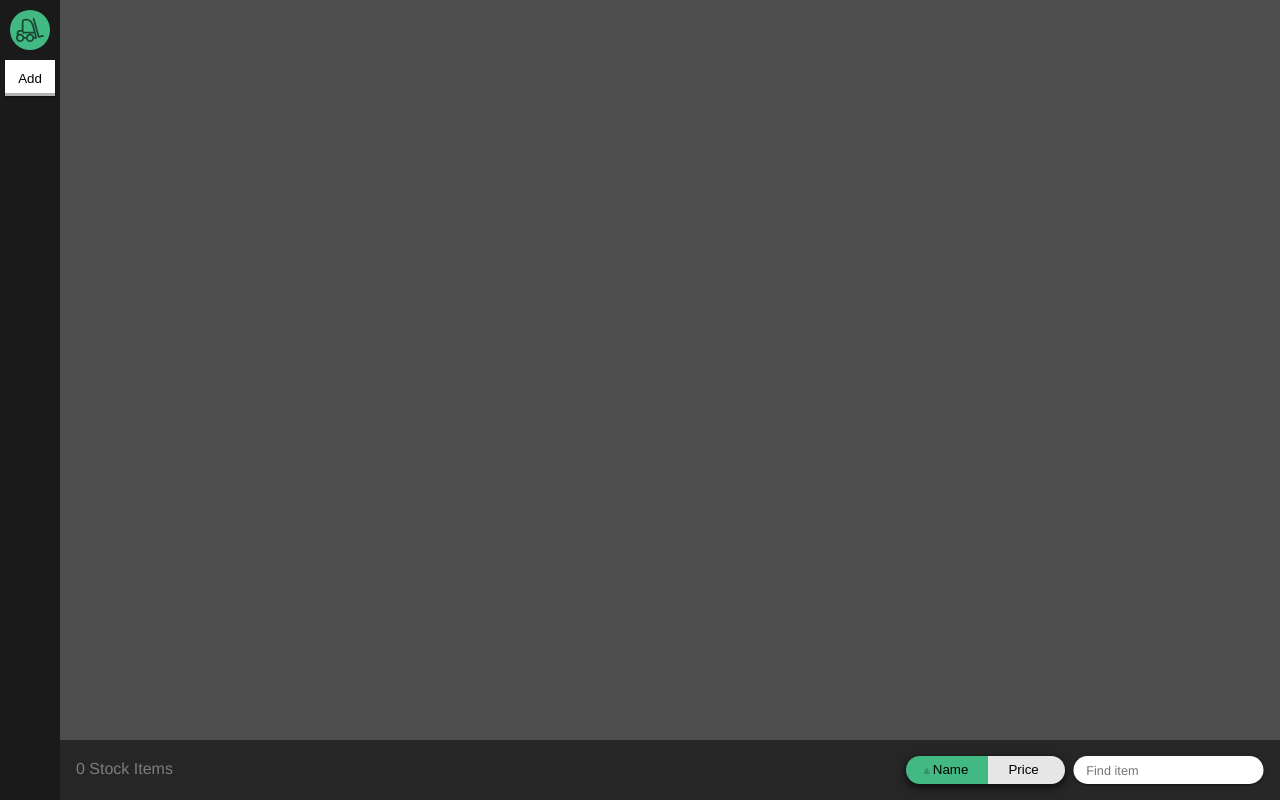
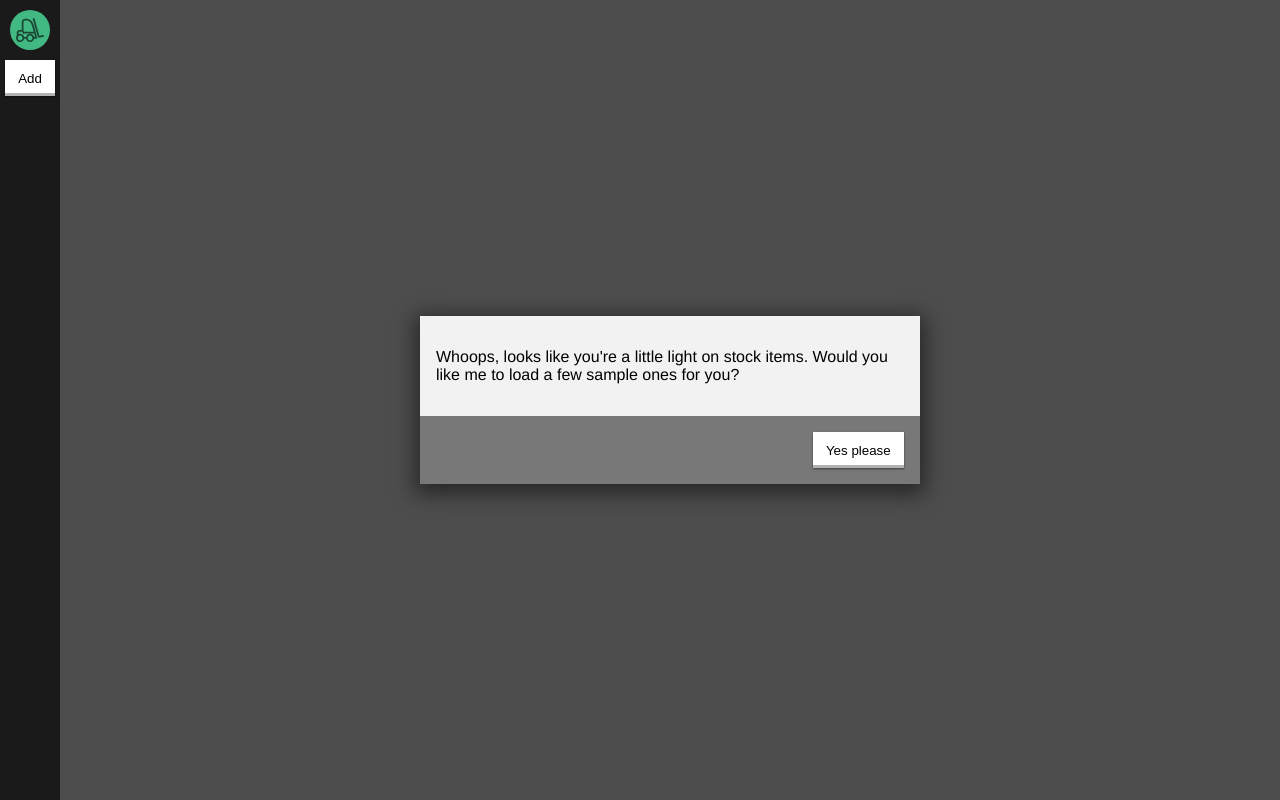
Before and after one commit to knagurski/inventory, a Vue app: page / in a window 1280 px wide. Shown: the top 800 px of the page. Built offline with nearby package versions, Linux system fonts and the light colour scheme.

Commit message:
Add support for fixtures

```diff
--- a/src/App.vue
+++ b/src/App.vue
@@ -46,6 +46,9 @@
       .$on('StockItem:cancel', () => {
         this.$data.selectedItem = null
       })
+      .$on('Fixtures:load', () => {
+        this.$data.itemManager.loadFixtures()
+      })
   },
   computed: {
     getState () {
@@ -72,6 +75,7 @@
     margin: 0;
     padding: 0;
     font-family: Helvetica Neue, Helvetica, Arial, sans-serif;
+    overflow: hidden; // Firefox seems to have a strange horizontal scroll issue
   }
 
   * {
--- /dev/null
+++ b/src/components/DialogBox.vue
@@ -0,0 +1,38 @@
+<template>
+    <div class="dialog">
+        <div class="dialog__message">
+            <slot></slot>
+        </div>
+        <toolbar class="dialog__toolbar">
+            <slot name="buttons"></slot>
+        </toolbar>
+    </div>
+</template>
+
+<script>
+import Toolbar from './Toolbar'
+
+export default {
+  name: 'DialogBox',
+  components: {Toolbar}
+}
+</script>
+
+<style lang="scss">
+    $bgColor: darken(white, 5%);
+
+    .dialog {
+        width: auto;
+        max-width: 500px;
+        background-color: $bgColor;
+        box-shadow: 0 5px 20px 5px transparentize(black, .5);
+
+        &__message {
+            padding: 1em;
+        }
+
+        &__toolbar {
+            justify-content: flex-end;
+        }
+    }
+</style>
--- a/src/components/ItemCard.vue
+++ b/src/components/ItemCard.vue
@@ -43,25 +43,26 @@
 </script>
 
 <style lang="scss">
-    $fontColor: lighten(rgb(0,0,0), 10%);
-    $cardColour: rgba(255,255,255,1);
+    $fontColor: lighten(black, 10%);
+    $cardColour: white;
 
     .item-card {
         cursor: pointer;
-        background-color: rgba(255,255,255,1);
+        background-color: $cardColour;
         width: 200px;
         max-width: 200px;
         margin: .5em;
-        box-shadow: 0 2px 4px 2px rgba(0,0,0,.1);
+        box-shadow: 0 2px 4px 2px rgba(0, 0, 0, .1);
         transition: all .2s ease-in-out;
 
         &:hover {
             transform: scale(1.01);
-            box-shadow: 0 2px 10px 5px rgba(0,0,0,.3);
-        }
+            box-shadow: 0 2px 10px 5px rgba(0, 0, 0, .3);
         }
 
-    .item-card--pending {
+        &--pending {
+            background-color: transparentize($cardColour, .2);
+
             &:after {
                 padding: .5rem;
                 font-size: .6em;
@@ -72,24 +73,25 @@
                 color: $cardColour;
                 background-color: transparentize(invert($cardColour), .6);
             }
-        background-color: transparentize($cardColour, .2);
         }
 
-    .item-card__image {
-        height:200px;
+        &__image {
+            height: 200px;
             background-color: #42b983;
         }
-    .item-card__info {
+
+        &__info {
             padding: .5em;
             color: $fontColor;
         }
-    .item-card__price {
+
+        &__price {
             font-size: .8em;
             color: lighten($fontColor, 20%);
             font-style: italic;
         }
 
-    .item-card__taxable {
+        &__taxable {
             font-size: .8em;
             color: lighten($fontColor, 40%);
 
@@ -100,4 +102,5 @@
                 content: ')'
             }
         }
+    }
 </style>
--- a/src/components/Listing.vue
+++ b/src/components/Listing.vue
@@ -1,5 +1,14 @@
 <template>
-    <section class="listing">
+    <section v-bind:class="getState()">
+        <dialog-box v-if="items.length < 1">
+            <p>Whoops, looks like you're a little light on stock items. Would you like
+            me to load a few sample ones for you?</p>
+
+            <div slot="buttons">
+                <button class="button" @click="loadFixtures">Yes please</button>
+            </div>
+        </dialog-box>
+        <template v-else>
             <div class="listing__items">
                 <div class="listing__items-wrapper">
                     <item-card v-for="item in filteredItems"
@@ -16,10 +25,13 @@
                 </div>
 
                 <div class="toolbar__section">
-                <item-sorter :orderAscending="orderAscending" :orderBy="orderBy"></item-sorter>
-                <input class="listing__filter" type="search" v-model="searchTerm" placeholder="Find item">
+                    <item-sorter :orderAscending="orderAscending"
+                                 :orderBy="orderBy"></item-sorter>
+                    <input class="listing__filter" type="search"
+                           v-model="searchTerm" placeholder="Find item">
                 </div>
             </toolbar>
+        </template>
     </section>
 </template>
 
@@ -27,6 +39,7 @@
 import ItemCard from './ItemCard'
 import Toolbar from './Toolbar'
 import ItemSorter from './ItemSorter'
+import DialogBox from './DialogBox'
 import Event from '../core/Event'
 
 export default {
@@ -48,6 +61,7 @@
     })
   },
   components: {
+    DialogBox,
     ItemSorter,
     Toolbar,
     ItemCard
@@ -85,6 +99,19 @@
       }
 
       return itemA.name.toLowerCase() > itemB.name.toLowerCase() ? 1 : -1
+    },
+    loadFixtures () {
+      Event.$emit('Fixtures:load')
+    },
+    getState () {
+      const baseClass = 'listing'
+      const classes = [baseClass]
+
+      if (this.$props.items.length < 1) {
+        classes.push(baseClass + '--no-items')
+      }
+
+      return classes
     }
   }
 }
@@ -95,6 +122,11 @@
         background: lighten(rgb(0, 0, 0), 30%);
         display: flex;
         flex-direction: column;
+
+        &--no-items {
+            justify-content: center;
+            align-items: center;
+        }
 
         &__items {
             flex: 1;
--- a/src/core/StockItemManager.js
+++ b/src/core/StockItemManager.js
@@ -1,4 +1,17 @@
 import StockItem from './StockItem'
+
+/**
+ * Generate a random lorempixel image url
+ *
+ * @param {String} itemName
+ * @return {String}
+ */
+function getRandomImageUrl (itemName) {
+  const sections = ['business', 'city', 'food', 'nightlife', 'fashion', 'people', 'nature', 'sports', 'technics', 'transport']
+  const randomSection = sections[Math.floor(Math.random() * sections.length)]
+
+  return `//lorempixel.com/200/200/${randomSection}/${encodeURI(itemName)}`
+}
 
 class StockItemManager {
   constructor (storage = localStorage) {
@@ -16,8 +29,8 @@
 
     // ID would come from the server
     item.id = Math.floor(Math.random() * 1000)
-    // images are beyond the scope, for now
-    item.imageSrc = '//loremflickr.com/200/200/product?rand=' + item.id
+    // images are beyond the scope, so for now we'll generate a random SRC
+    item.imageSrc = getRandomImageUrl(item.name)
 
     this.persist()
 
@@ -42,6 +55,13 @@
 
     return []
   }
+  loadFixtures () {
+    return fetch('/static/fixtures.json')
+      .then(res => res.json())
+      .then(items => {
+        items.forEach(item => this.addItem(item))
+      })
+  }
 }
 
 export default StockItemManager
```
Also changed, not shown: static/fixtures.json (added, +56 -0 lines). Lines whose indentation alone changed are shown as unchanged.
